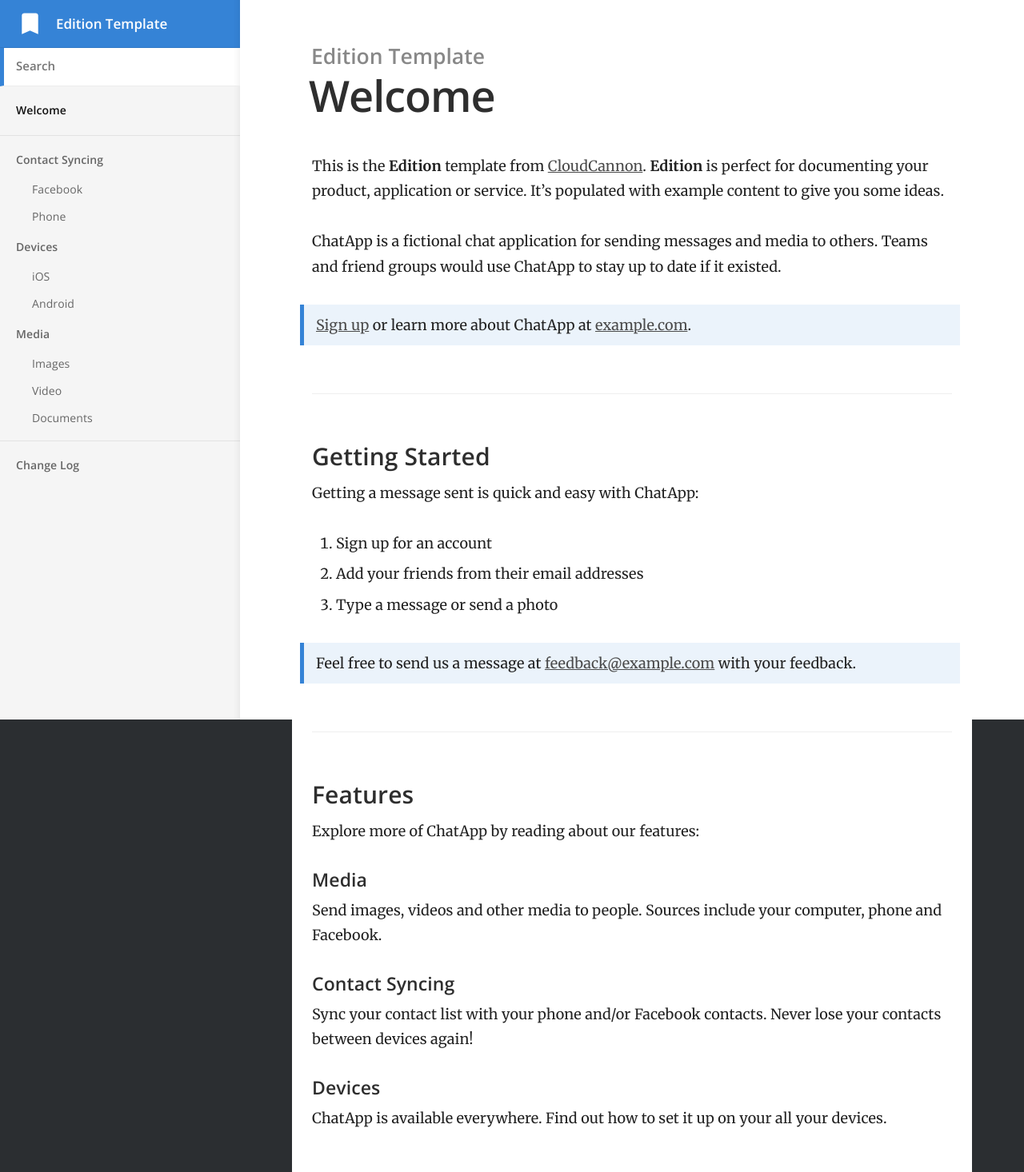
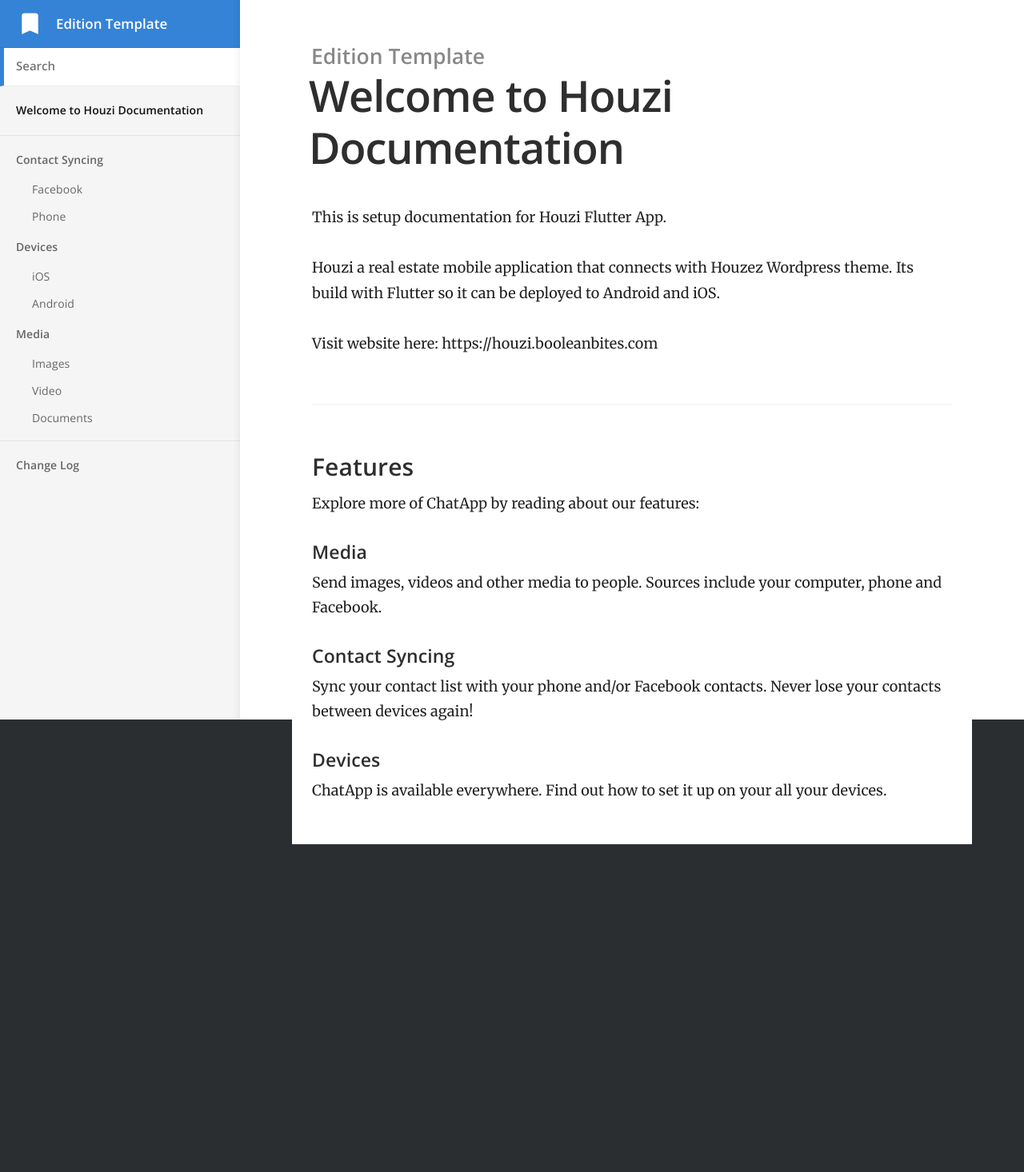
Before and after one commit to booleanbites/houzi-doc, a Jekyll site: the page built from index.md, in a window 1280 px wide. Shown: the whole page at 80% size. Built offline with Jekyll 4.4.1, drawn with Linux system fonts in a browser that asks for light colours; after the commit the page ends 1056 px from its top, so only the background shows below that.

Commit message:
changes.

```diff
--- a/index.md
+++ b/index.md
@@ -1,25 +1,12 @@
 ---
-title: Welcome
+title: Welcome to Houzi Documentation
 ---
 
-This is the **Edition** template from [CloudCannon](http://cloudcannon.com/).
-**Edition** is perfect for documenting your product, application or service.
-It's populated with example content to give you some ideas.
+This is setup documentation for Houzi Flutter App.
 
-ChatApp is a fictional chat application for sending messages and media to others.
-Teams and friend groups would use ChatApp to stay up to date if it existed.
+Houzi a real estate mobile application that connects with Houzez Wordpress theme. Its build with Flutter so it can be deployed to Android and iOS.
 
-> [Sign up](http://example.com/signup) or learn more about ChatApp at [example.com](http://example.com/).
-
-### Getting Started
-
-Getting a message sent is quick and easy with ChatApp:
-
-1. Sign up for an account
-2. Add your friends from their email addresses
-3. Type a message or send a photo
-
-> Feel free to send us a message at [feedback@example.com](mailto:feedback@example.com) with your feedback.
+Visit website here: https://houzi.booleanbites.com
 
 ### Features
 
```
